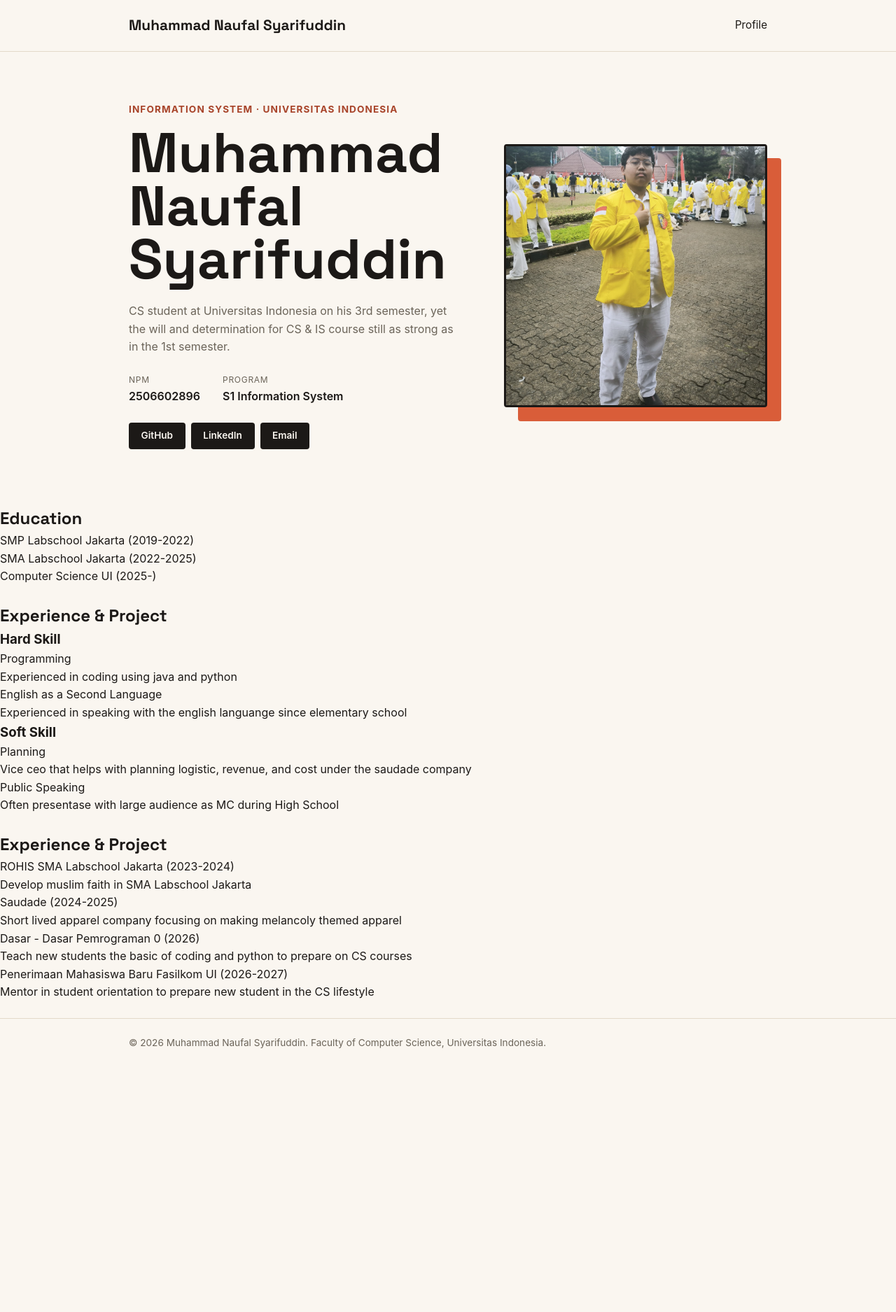
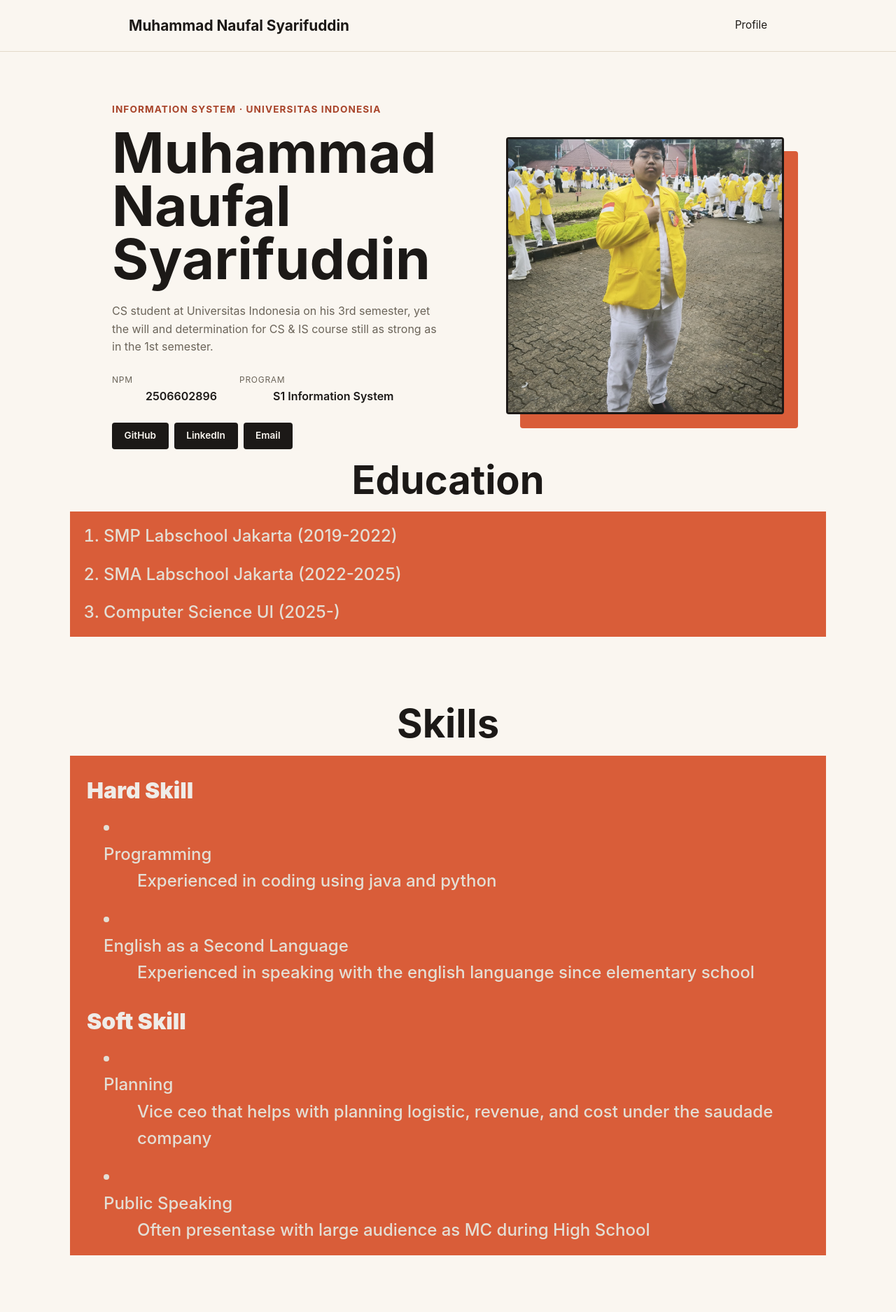
Before and after one commit to Roatsky/myportofolio, a Django app: page / in a window 1280 px wide. Shown: the top 1875 px of the page at 70% size. Before the commit the page ends 1498 px from the top, so only its background shows below. Run offline with Django 5.2, Linux system fonts and the light colour scheme.

Commit message:
Tugas 1 (menambahkan edisi pertama css)

```diff
--- a/static/css/style.css
+++ b/static/css/style.css
@@ -21,14 +21,13 @@ body {
     line-height: 1.6;
 }
 
-h1, .brand {
+h1 .brand {
     font-family: "Space Grotesk", -apple-system, sans-serif;
 }
 
 .container {
     max-width: 960px;
-    margin: 0 auto;
-    padding: 0 1.5rem;
+    margin: auto;
 }
 .site-header {
     border-bottom: 1px solid var(--line);
@@ -59,7 +58,8 @@ h1, .brand {
     font-size: 0.95rem;
 }
 .hero {
-    padding: 4.5rem 0 5rem;
+    padding: 0 5rem;
+    padding-top: 4.5rem ;
 }
 
 .hero-grid {
@@ -97,6 +97,42 @@ h1, .brand {
     color: var(--text-muted);
     max-width: 480px;
     margin-bottom: 1.5rem;
+}
+
+h2, .featured {
+    padding-top: 1rem;
+    font-size: 2rem;
+    color: #efece8;
+    font-weight: 1000;
+}
+
+dd, .featured {
+    padding-left: 3rem;
+}
+
+li, .featured{
+    padding: 0.5rem 0;
+}
+
+.featured {
+  background-color: #d95d39;
+  max-width: 1080px;
+  padding: 0.5rem 1.5rem;
+  margin: 0 auto 5rem;
+}
+
+.title-section {
+    display: flex;
+    justify-content: center;
+    text-align: center;
+    font-size: 3.5rem;
+}
+
+.data {
+    font-size: 1.5rem;
+    font-weight: 500;
+    padding: 0 1.5rem;
+    color: #e4ded4;
 }
 
 .meta-list {
--- a/templates/index.html
+++ b/templates/index.html
@@ -50,65 +50,53 @@
                 </div>
             </div>
         </section>
-        <section>
-            <div>
-                <h1>Education</h1>
-                <ol class="meta-list">
-                    <div>
-                        <li>SMP Labschool Jakarta (2019-2022)</li>
-                        <li>SMA Labschool Jakarta (2022-2025)</li>
-                        <li>Computer Science UI (2025-)</li>
-                    </div>
+        <h1 class="title-section">Education</h1>
+        <section class="featured">
+            <div class="data">
+                <ol>
+                    <li >SMP Labschool Jakarta (2019-2022)</li>
+                    <li >SMA Labschool Jakarta (2022-2025)</li>
+                    <li >Computer Science UI (2025-)</li>
                 </ol>
             </div>
         </section>
-        <section>
+        <h1 class="title-section">Skills</h1>
+        <section class="featured">
             <div>
-                <h1>Experience & Project</h1>
-                <dl class="meta-list">
+                <dl>
                     <div>
-                        <h3>Hard Skill</h3>
-                        <div>
-                            <dt>Programming</dt>
-                            <dd>Experienced in coding using java and python</dd>
+                        <h2>Hard Skill</h2>
+                        <div class="data">
+                            <li><dt>Programming</dt>
+                            <dd>Experienced in coding using java and python</dd></li>
+                            <li><dt>English as a Second Language</dt>
+                            <dd>Experienced in speaking with the english languange since elementary school</dd></li>
                         </div>
-                        <div>
-                            <dt>English as a Second Language</dt>
-                            <dd>Experienced in speaking with the english languange since elementary school</dd>
-                        </div>
-                        <h3>Soft Skill</h3>
-                        <div>
-                            <dt>Planning</dt>
-                            <dd>Vice ceo that helps with planning logistic, revenue, and cost under the saudade company</dd>
-                        </div>
-                        <div>
-                            <dt>Public Speaking</dt>
-                            <dd>Often presentase with large audience as MC during High School</dd>
+                        <h2>Soft Skill</h2>
+                        <div class="data">
+                            <li><dt>Planning</dt>
+                            <dd>Vice ceo that helps with planning logistic, revenue, and cost under the saudade company</dd></li>
+                            <li><dt>Public Speaking</dt>
+                            <dd>Often presentase with large audience as MC during High School</dd></li>
                         </div>
                     </div>
                 </dl>
             </div>
         </section>
-        <section>
+        <h1 class="title-section">Experience & Project</h1>
+        <section class="featured">
             <div>
-                <h1>Experience & Project</h1>
-                <dl class="meta-list">
+                <dl>
                     <div>
-                        <div>
-                            <dt>ROHIS SMA Labschool Jakarta (2023-2024)</dt>
-                            <dd>Develop muslim faith in SMA Labschool Jakarta</dd>
-                        </div>
-                        <div>
-                            <dt>Saudade (2024-2025)</dt>
-                            <dd>Short lived apparel company focusing on making melancoly themed apparel</dd>
-                        </div>
-                        <div>
-                            <dt>Dasar - Dasar Pemrograman 0 (2026)</dt>
-                            <dd>Teach new students the basic of coding and python to prepare on CS courses</dd>
-                        </div>
-                        <div>
-                            <dt>Penerimaan Mahasiswa Baru Fasilkom UI (2026-2027)</dt>
-                            <dd>Mentor in student orientation to prepare new student in the CS lifestyle</dd>
+                        <div class="data">
+                            <li><dt>ROHIS SMA Labschool Jakarta (2023-2024)</dt>
+                            <dd>Develop muslim faith in SMA Labschool Jakarta</dd></li>
+                            <li><dt>Saudade (2024-2025)</dt>
+                            <dd>Short lived apparel company focusing on making melancoly themed apparel</dd></li>
+                            <li><dt>Dasar - Dasar Pemrograman 0 (2026)</dt>
+                            <dd>Teach new students the basic of coding and python to prepare on CS courses</dd></li>
+                            <li><dt>Penerimaan Mahasiswa Baru Fasilkom UI (2026-2027)</dt>
+                            <dd>Mentor in student orientation to prepare new student in the CS lifestyle</dd></li>
                         </div>
                     </div>
                 </dl>
```
